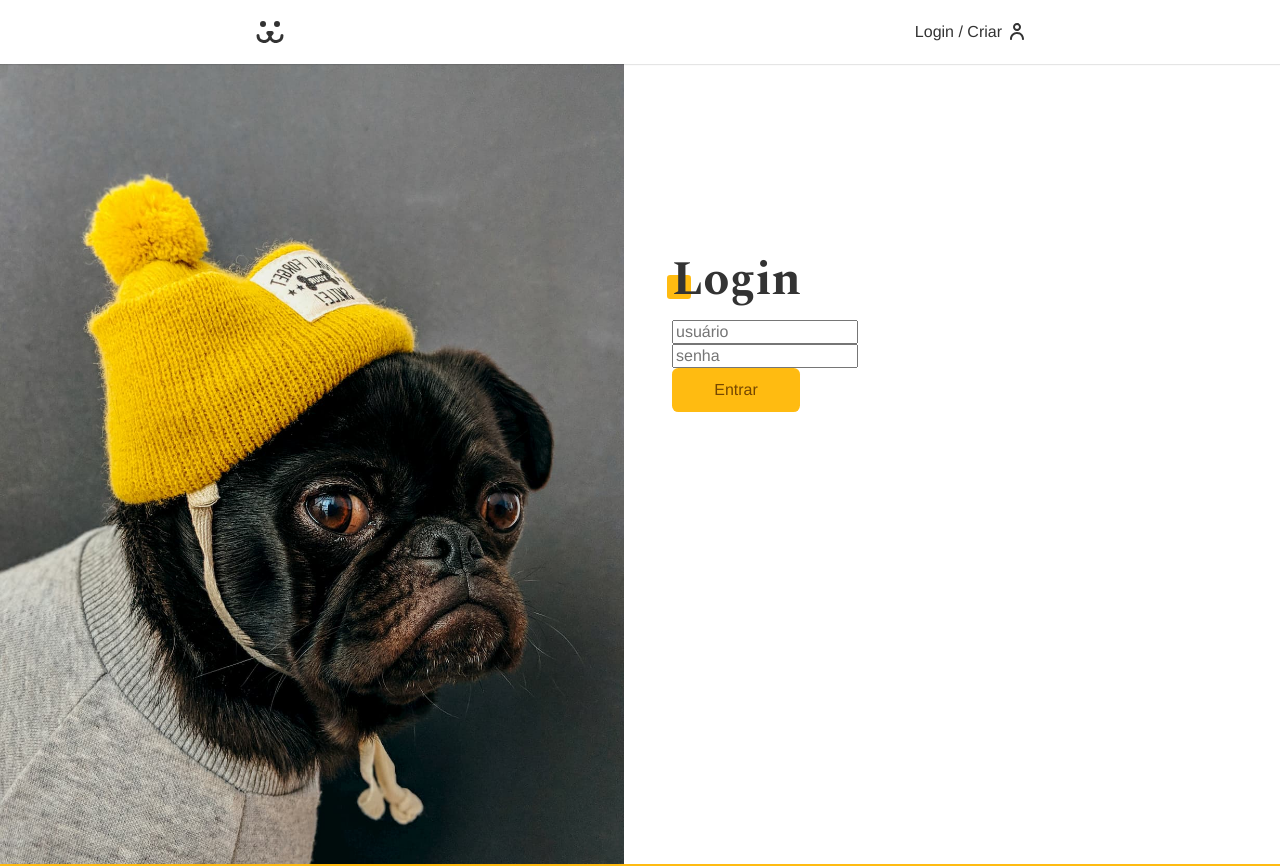
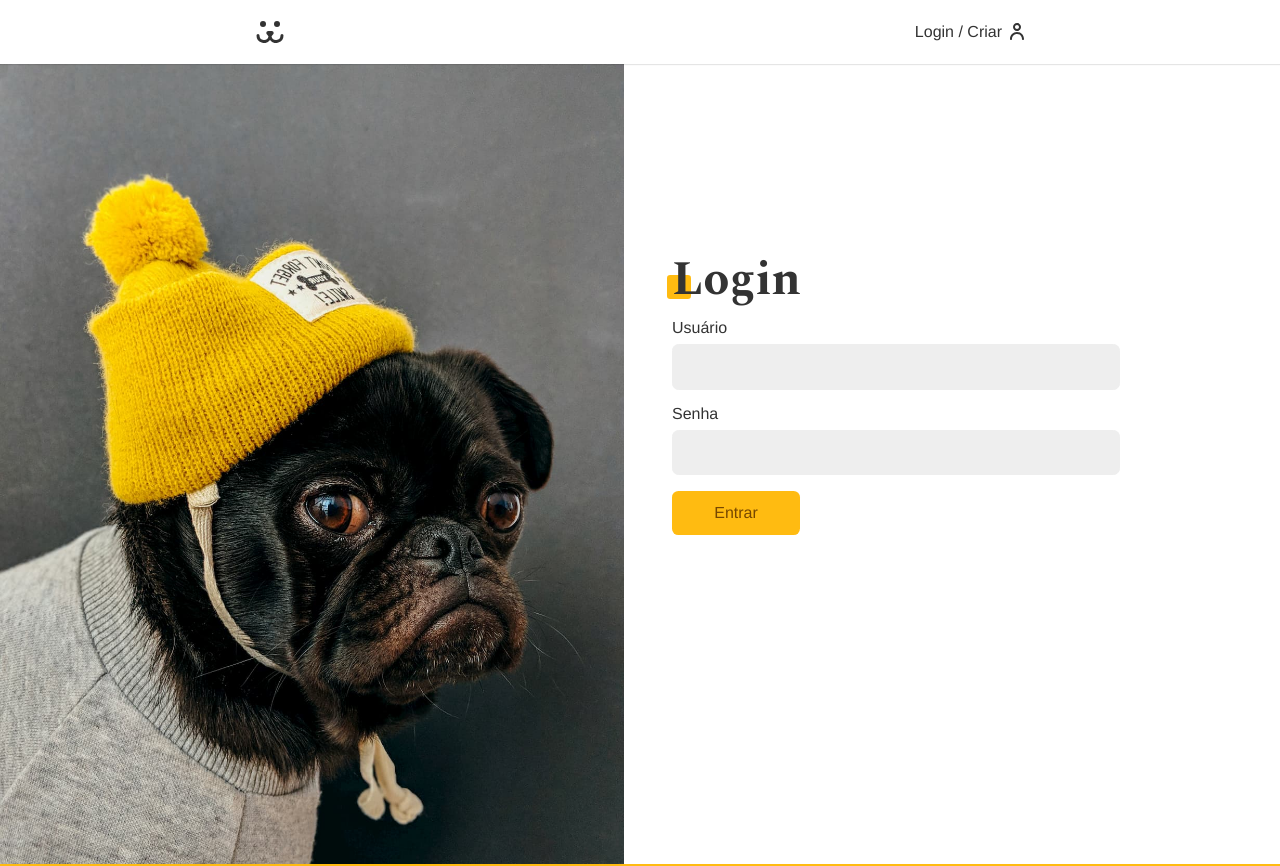
Before and after one commit to Jose-Caldas/dogs-next-typescript, a Next.js app: page /login in a window 1280 px wide. Shown: the top 866 px of the page. Built offline with nearby package versions, Linux system fonts and the light colour scheme.

Commit message:
update login form

```diff
--- /dev/null
+++ b/src/components/forms/Input.module.css
@@ -0,0 +1,35 @@
+.wrapper {
+  margin-bottom: 1rem;
+}
+
+.input {
+  border: 1px solid #eee;
+  display: block;
+  width: 100%;
+  font-size: 1rem;
+  padding: 0.8rem;
+  border-radius: 0.4rem;
+  background: #eee;
+  transition: 0.2s;
+}
+
+.input:focus,
+.input:hover {
+  outline: none;
+  border-color: #fb1;
+  background: white;
+  box-shadow: 0 0 0 3px #fea;
+}
+
+.label {
+  display: block;
+  font-size: 1rem;
+  line-height: 1;
+  padding-bottom: 0.5rem;
+}
+
+.error {
+  color: #f31;
+  font-size: 0.875rem;
+  margin-top: 0.25rem;
+}
--- /dev/null
+++ b/src/components/forms/Input.tsx
@@ -0,0 +1,21 @@
+'use client'
+
+import React from 'react'
+import styles from './Input.module.css'
+
+type InputProps = React.ComponentProps<'input'> & {
+  label: string
+  error?: string | boolean
+}
+
+export default function Input({ label, error, ...props }: InputProps) {
+  return (
+    <div className={styles.wrapper}>
+      <label className={styles.label} htmlFor={props.name}>
+        {label}
+      </label>
+      <input className={styles.input} id={props.name} {...props} />
+      {error && <p className={styles.error}>{error}</p>}
+    </div>
+  )
+}
--- /dev/null
+++ b/src/components/helper/ErrorMessage.tsx
@@ -0,0 +1,8 @@
+export default function ErrorMessage({
+  errorMessage,
+}: {
+  errorMessage: string | boolean
+}) {
+  if (errorMessage === '') return null
+  return <p style={{ color: '#f31', margin: '1rem 0' }}>{errorMessage}</p>
+}
--- a/src/components/login/login-form.tsx
+++ b/src/components/login/login-form.tsx
@@ -3,9 +3,13 @@
 import login from '@/actions/login'
 import { useFormState, useFormStatus } from 'react-dom'
 import Button from '@/components/forms/Button'
+import Input from '@/components/forms/Input'
+import ErrorMessage from '../helper/ErrorMessage'
+import React from 'react'
 
 function FormButton() {
   const { pending } = useFormStatus()
+
   return (
     <>
       {pending ? (
@@ -23,14 +27,18 @@
     error: '',
     data: null,
   })
+
+  React.useEffect(() => {
+    if (state.ok) window.location.href = '/conta'
+  }, [state.ok])
+
   return (
     <>
       <form action={action}>
-        <input type="text" placeholder="usuário" name="username" />
-        <input type="password" placeholder="senha" name="password" />
+        <Input label="Usuário" type="text" name="username" />
+        <Input label="Senha" type="password" name="password" />
         <FormButton />
-        <p>{state.error}</p>
-        {state.ok && <p>Usuário Válido</p>}
+        <ErrorMessage errorMessage={state.error} />
       </form>
     </>
   )
```
